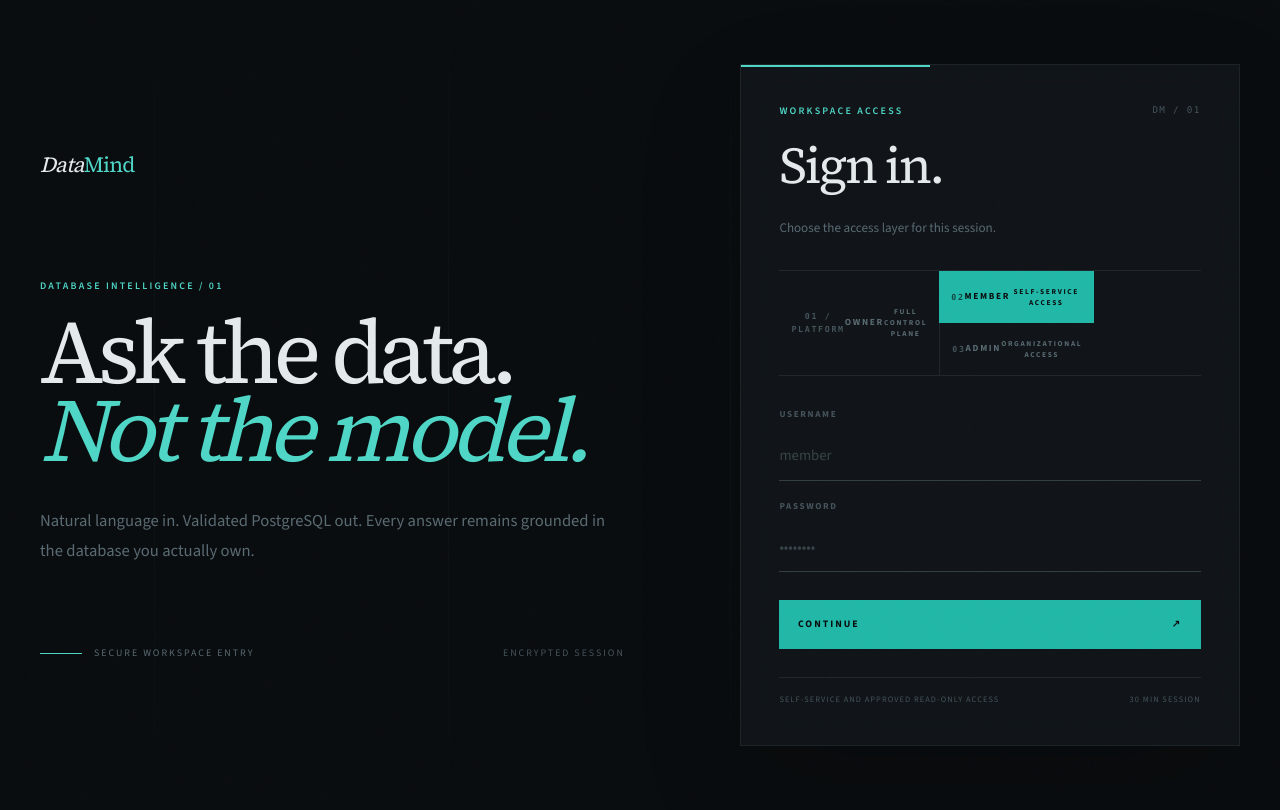
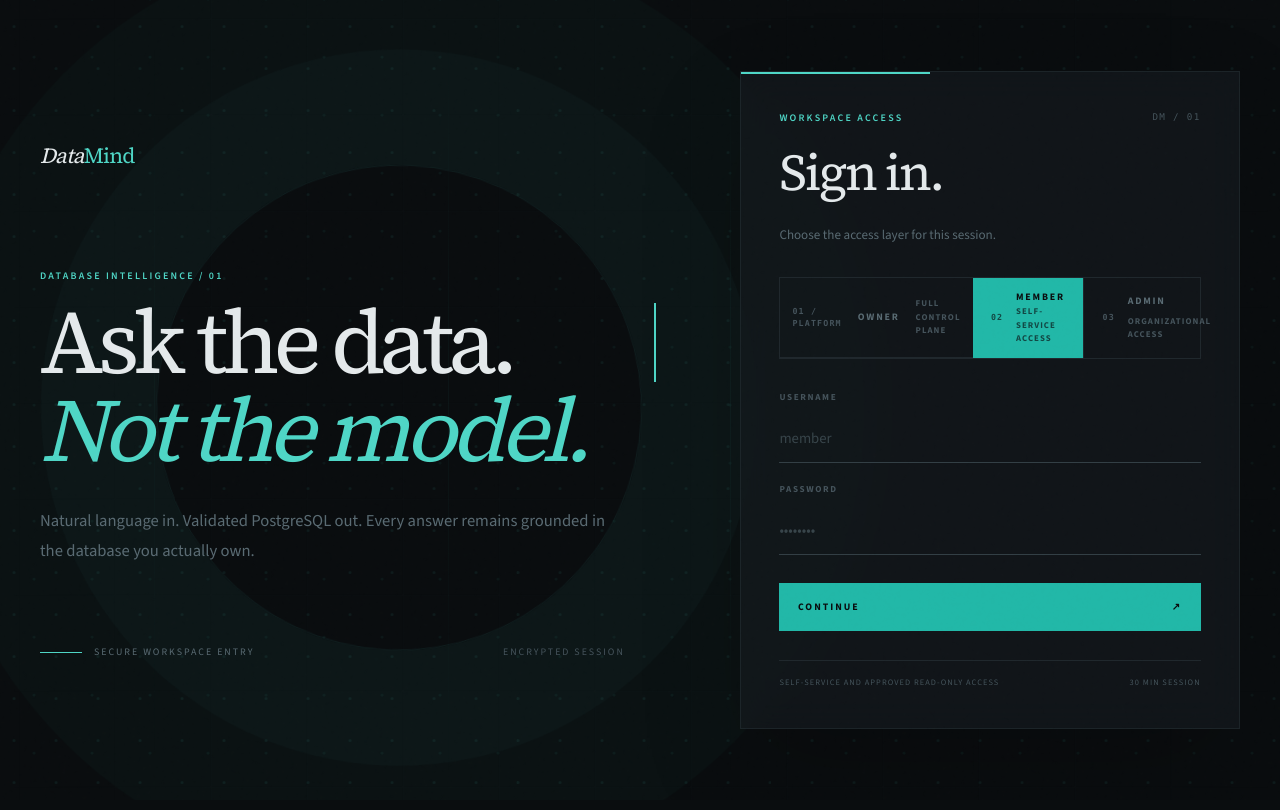
Before and after one commit to RevvedupSoham/DataMind_final, a Next.js app: page /login in a window 1280 px wide. Built offline with nearby package versions, Linux system fonts and the light colour scheme.

Commit message:
Add ambient login motion and role hierarchy styling

```diff
--- a/app/globals.css
+++ b/app/globals.css
@@ -416,3 +416,198 @@ html.theme-light .login-card {
     transition: none;
   }
 }
+
+
+/* Login refinement: hierarchy, type reveal, and non-flat ambient motion */
+.login-shell::before,
+.login-shell::after {
+  content: "";
+  position: absolute;
+  pointer-events: none;
+  z-index: 0;
+}
+.login-shell::before {
+  inset: -20%;
+  background:
+    radial-gradient(circle at 18% 30%, rgb(var(--accent-400) / .10) 0 1px, transparent 2px),
+    radial-gradient(circle at 82% 64%, rgb(var(--accent-400) / .08) 0 1px, transparent 2px);
+  background-size: 42px 42px, 58px 58px;
+  animation: loginDrift 22s linear infinite;
+  opacity: .75;
+}
+.login-shell::after {
+  width: 38vw;
+  height: 38vw;
+  left: 12%;
+  top: 20%;
+  border: 1px solid rgb(var(--accent-400) / .08);
+  border-radius: 50%;
+  box-shadow:
+    0 0 0 9vw rgb(var(--accent-400) / .025),
+    0 0 0 18vw rgb(var(--accent-400) / .018);
+  animation: loginOrbit 18s ease-in-out infinite alternate;
+}
+.login-grid {
+  z-index: 1;
+  background-image:
+    linear-gradient(rgb(var(--ink-800) / .12) 1px, transparent 1px),
+    linear-gradient(90deg, rgb(var(--ink-800) / .12) 1px, transparent 1px);
+  background-size: 96px 96px;
+  mask-image: linear-gradient(to right, transparent, black 18%, black 82%, transparent);
+  animation: loginGridMove 28s linear infinite;
+}
+.login-layout {
+  z-index: 3;
+}
+.headline-typed span {
+  display: inline-block;
+  overflow: hidden;
+  white-space: nowrap;
+  width: 0;
+  border-right: 2px solid rgb(var(--accent-400));
+  animation:
+    loginTyping 1.05s steps(13, end) 220ms forwards,
+    loginCaret 700ms step-end 220ms 3;
+}
+.headline-typed em {
+  opacity: 0;
+  transform: translateY(.18em);
+  display: inline-block;
+  animation: loginSubheadReveal 800ms cubic-bezier(.16,1,.3,1) 1.15s forwards;
+}
+.login-tabs-hierarchy {
+  display: grid;
+  gap: 0;
+  margin-top: 2rem;
+  border: 1px solid rgb(var(--ink-800));
+}
+.login-tabs-hierarchy button {
+  border: 0;
+  background: transparent;
+  color: rgb(var(--ink-500));
+  cursor: pointer;
+  text-align: left;
+  transition: background 300ms ease, color 300ms ease, transform 300ms cubic-bezier(.16,1,.3,1);
+}
+.login-tabs-hierarchy button:hover {
+  background: rgb(var(--accent-500) / .07);
+  color: rgb(var(--ink-100));
+}
+.login-role-owner {
+  min-height: 76px;
+  display: grid;
+  grid-template-columns: auto 1fr auto;
+  align-items: center;
+  gap: 1rem;
+  padding: 1rem 1.15rem;
+  border-bottom: 1px solid rgb(var(--ink-800)) !important;
+}
+.login-role-owner span,
+.login-role-lower button > span {
+  color: rgb(var(--ink-600));
+  font-family: ui-monospace, SFMono-Regular, Menlo, monospace;
+  font-size: .52rem;
+  letter-spacing: .14em;
+}
+.login-role-owner strong,
+.login-role-lower strong {
+  font-size: .62rem;
+  text-transform: uppercase;
+  letter-spacing: .18em;
+}
+.login-role-owner small,
+.login-role-lower small {
+  color: rgb(var(--ink-600));
+  font-size: .55rem;
+  text-transform: uppercase;
+  letter-spacing: .12em;
+}
+.login-role-owner.active,
+.login-role-lower button.active {
+  background: rgb(var(--accent-500));
+  color: rgb(var(--ink-950));
+}
+.login-role-owner.active span,
+.login-role-owner.active small,
+.login-role-lower button.active span,
+.login-role-lower button.active small {
+  color: rgb(var(--ink-950) / .65);
+}
+.login-role-lower {
+  display: grid;
+  grid-template-columns: repeat(2, 1fr);
+}
+.login-role-lower button {
+  min-height: 68px;
+  display: grid;
+  grid-template-columns: auto 1fr;
+  grid-template-rows: auto auto;
+  column-gap: .8rem;
+  align-items: center;
+  padding: .8rem 1.15rem;
+}
+.login-role-lower button + button {
+  border-left: 1px solid rgb(var(--ink-800)) !important;
+}
+.login-role-lower button > span {
+  grid-row: 1 / span 2;
+}
+@keyframes loginTyping {
+  to { width: 13ch; }
+}
+@keyframes loginCaret {
+  50% { border-color: transparent; }
+  100% { border-color: transparent; }
+}
+@keyframes loginSubheadReveal {
+  to { opacity: 1; transform: translateY(0); }
+}
+@keyframes loginDrift {
+  from { transform: translate3d(0,0,0); }
+  to { transform: translate3d(42px,24px,0); }
+}
+@keyframes loginOrbit {
+  from { transform: translate3d(-1vw,0,0) rotate(0deg); }
+  to { transform: translate3d(5vw,3vh,0) rotate(14deg); }
+}
+@keyframes loginGridMove {
+  from { background-position: 0 0; }
+  to { background-position: 96px 96px; }
+}
+@media (max-width: 900px) {
+  .login-role-owner {
+    grid-template-columns: auto 1fr;
+  }
+  .login-role-owner small {
+    grid-column: 2;
+  }
+}
+@media (max-width: 520px) {
+  .login-role-lower {
+    grid-template-columns: 1fr;
+  }
+  .login-role-lower button + button {
+    border-left: 0 !important;
+    border-top: 1px solid rgb(var(--ink-800)) !important;
+  }
+  .login-role-owner {
+    min-height: 70px;
+  }
+}
+@media (prefers-reduced-motion: reduce) {
+  .login-shell::before,
+  .login-shell::after,
+  .login-grid,
+  .headline-typed span,
+  .headline-typed em {
+    animation: none !important;
+  }
+  .headline-typed span {
+    width: auto;
+    border-right: 0;
+  }
+  .headline-typed em {
+    opacity: 1;
+    transform: none;
+  }
+}
```
